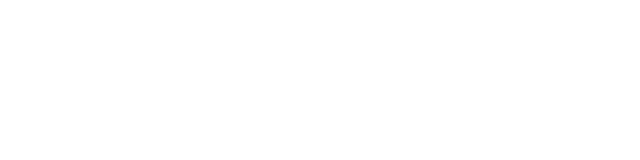
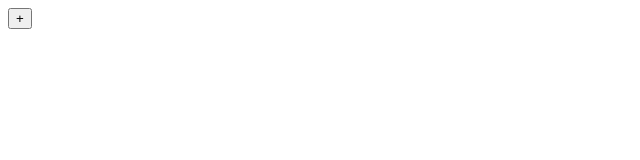
Before and after one commit to daiki0381/vue-memo, a Vue app: page / in a window 1280 px wide. Shown: the top 160 px of the page, without its empty margins (0-640 px from the left). Built offline with nearby package versions, Linux system fonts and the light colour scheme.

Commit message:
✨ Add memo

```diff
--- a/src/App.vue
+++ b/src/App.vue
@@ -1,7 +1,7 @@
 <template>
   <div id="app">
-    <MemoList />
-    <MemoForm />
+    <MemoList @click-add-memo="getIsShow" />
+    <MemoForm :is-show="isShow" @set-isShow="getIsShow" />
   </div>
 </template>
 
@@ -14,6 +14,16 @@
   components: {
     MemoList,
     MemoForm
+  },
+  data () {
+    return {
+      isShow: false
+    }
+  },
+  methods: {
+    getIsShow (isShow) {
+      this.isShow = isShow
+    }
   }
 }
 </script>
--- a/src/components/MemoForm.vue
+++ b/src/components/MemoForm.vue
@@ -1,10 +1,25 @@
 <template>
-  <div></div>
+  <div v-show="getIsShow">
+    <textarea cols="50" rows="10"></textarea>
+    <button>編集</button>
+    <button>削除</button>
+  </div>
 </template>
 
 <script>
 export default {
-  name: 'MemoForm'
+  name: 'MemoForm',
+  props: ['isShow'],
+  computed: {
+    getIsShow: {
+      get () {
+        return this.isShow
+      },
+      set (isShow) {
+        this.$emit('set-isShow', isShow)
+      }
+    }
+  }
 }
 </script>
 
--- a/src/components/MemoList.vue
+++ b/src/components/MemoList.vue
@@ -1,10 +1,17 @@
 <template>
-  <div></div>
+  <div>
+    <button @click="addMemo">+</button>
+  </div>
 </template>
 
 <script>
 export default {
-  name: 'MemoList'
+  name: 'MemoList',
+  methods: {
+    addMemo () {
+      this.$emit('click-add-memo', true)
+    }
+  }
 }
 </script>
 
```
